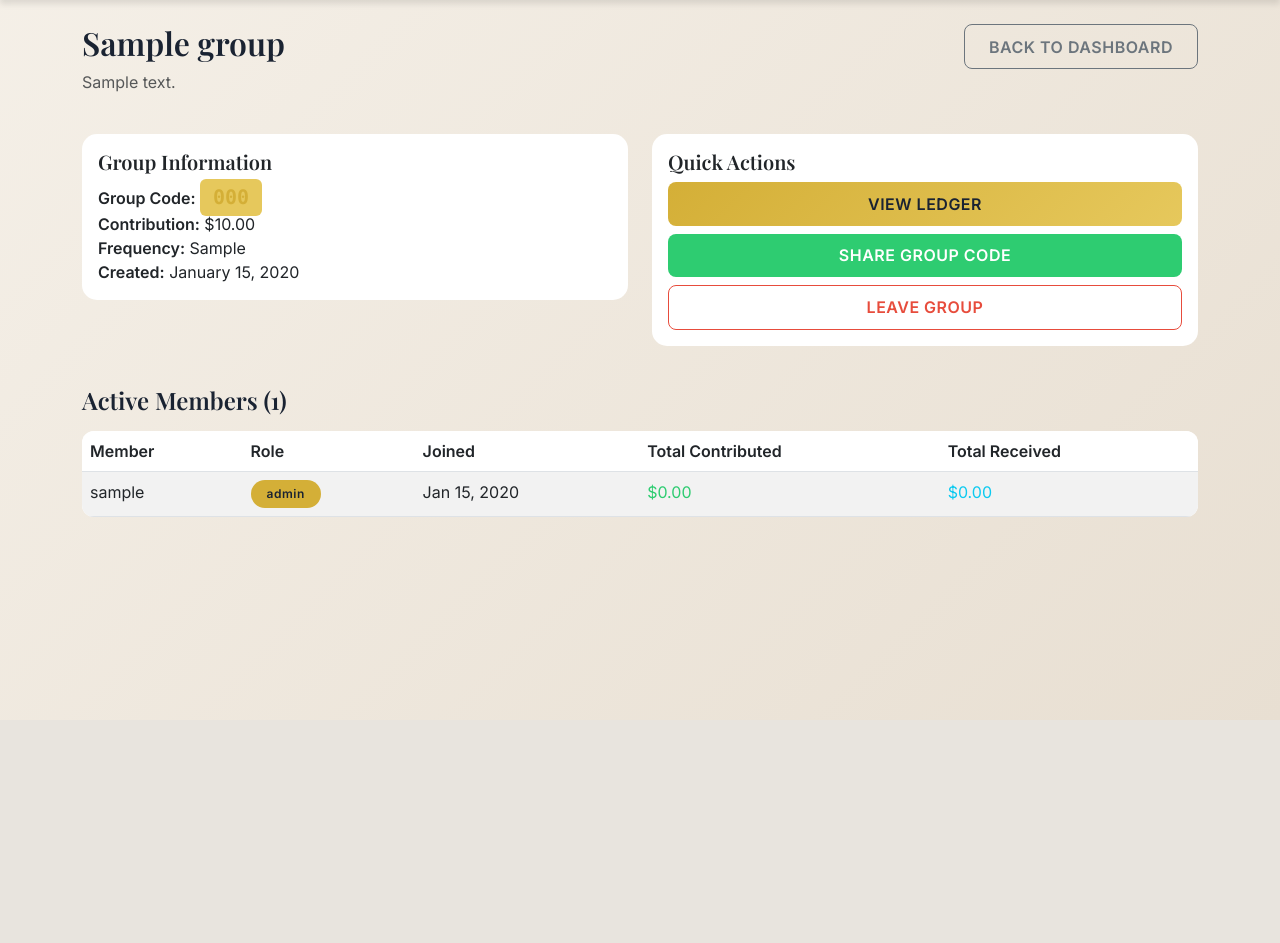
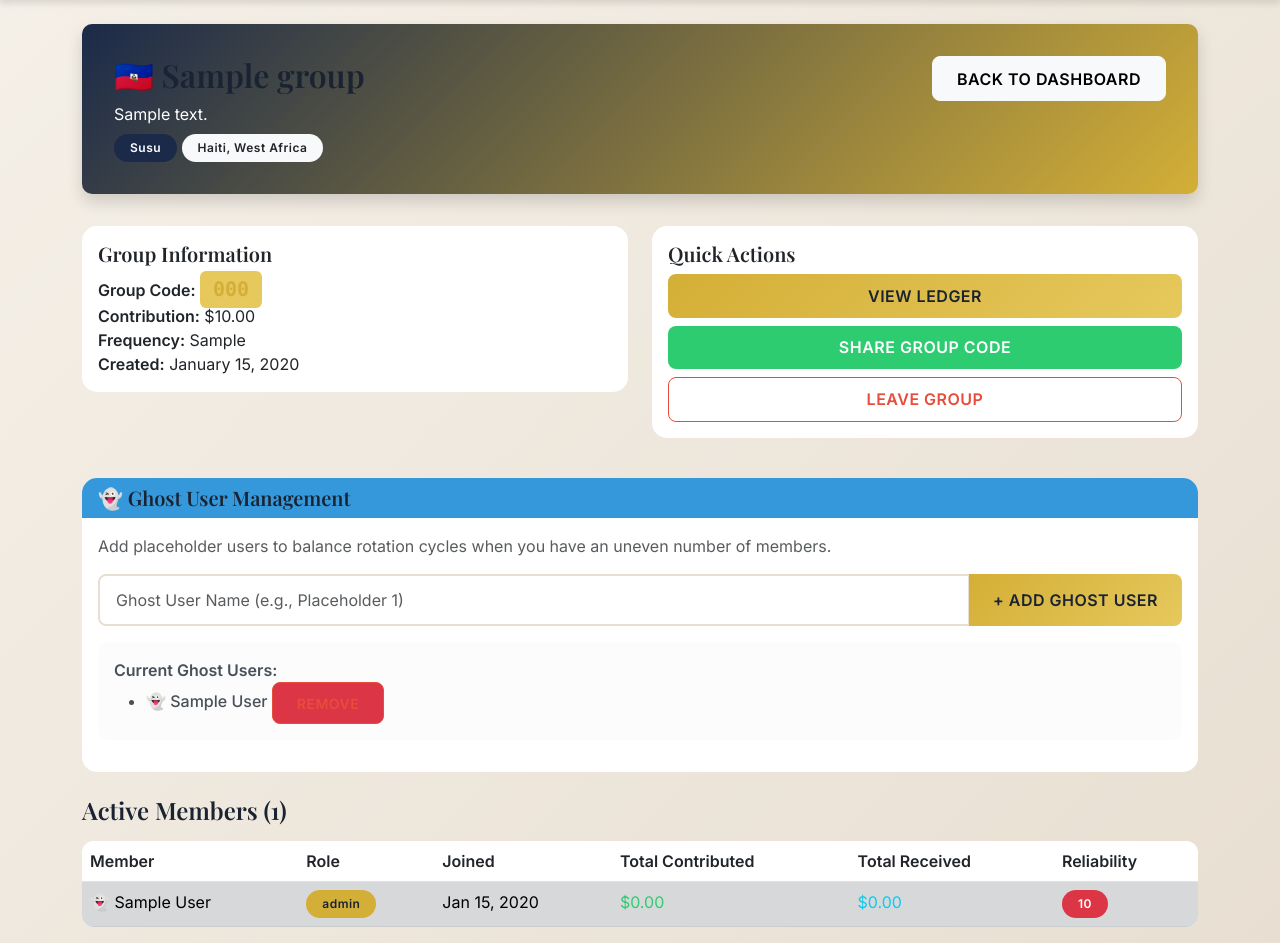
Before and after one commit to Esmeraldakandis/Tikob, a Flask app: page /group/1 in a window 1280 px wide. Shown: the part 80-1023 px from the top of the page. Before the commit the page ends 597 px from the top, so only its background shows below. Run offline with Flask 3, Linux system fonts and the light colour scheme; the visitor is signed in with stand-in values (Sample User, id 1); tables that the repository leaves empty hold one stand-in row (values such as "Sample post"); some libraries are stand-ins or nearby versions.

Commit message:
Add functionality to manage ghost users and integrate Plaid for financial tracking
Implement ghost user management endpoints and models in `app.py` and `app/models.py`. Add Plaid integration for bank accounts and personal transactions to `app/models.py` and `pyproject.toml`. Update `group_detail.html` to display group traditions and ghost user management. Introduce `money_management.html` for personal financial overview.

Replit-Commit-Author: Agent
Replit-Commit-Session-Id: d70df26f-f52b-44de-a5e5-f6adf72a946c
Replit-Commit-Checkpoint-Type: intermediate_checkpoint
Replit-Commit-Event-Id: 8dc8e3c7-701d-47c1-adab-e72fd504146c
Replit-Commit-Screenshot-Url: https://storage.googleapis.com/screenshot-production-us-central1/02313e56-0f41-46d7-9a29-6e86428b2481/d70df26f-f52b-44de-a5e5-f6adf72a946c/Q55K78L

```diff
--- a/app/app.py
+++ b/app/app.py
@@ -787,6 +787,212 @@ def generate_financial_insights(profile):
 
     return insights
 
+@app.route('/group/<int:group_id>/add-ghost-user', methods=['POST'])
+@login_required
+def add_ghost_user(group_id):
+    """Add a ghost (placeholder) user to a group for balanced rotations"""
+    from models import Member
+
+    group = Group.query.get_or_404(group_id)
+    membership = Member.query.filter_by(user_id=session['user_id'], group_id=group_id).first()
+
+    if not membership or membership.role != 'admin':
+        flash('Only group admins can add ghost users.', 'danger')
+        return redirect(url_for('group_detail', group_id=group_id))
+
+    ghost_name = request.form.get('ghost_name', 'Placeholder')
+
+    ghost_member = Member(
+        user_id=None,
+        group_id=group_id,
+        role='member',
+        is_active=True,
+        is_ghost=True,
+        ghost_name=ghost_name,
+        reliability_score=0,
+        approval_status='approved'
+    )
+
+    db.session.add(ghost_member)
+    db.session.commit()
+
+    flash(f'Ghost user "{ghost_name}" added successfully. You can use this for rotation balancing.', 'success')
+    return redirect(url_for('group_detail', group_id=group_id))
+
+@app.route('/group/<int:group_id>/remove-ghost/<int:member_id>', methods=['POST'])
+@login_required
+def remove_ghost_user(group_id, member_id):
+    """Remove a ghost user from a group"""
+    from models import Member
+
+    group = Group.query.get_or_404(group_id)
+    admin_membership = Member.query.filter_by(user_id=session['user_id'], group_id=group_id).first()
+
+    if not admin_membership or admin_membership.role != 'admin':
+        flash('Only group admins can remove ghost users.', 'danger')
+        return redirect(url_for('group_detail', group_id=group_id))
+
+    ghost_member = Member.query.get_or_404(member_id)
+
+    if not ghost_member.is_ghost:
+        flash('This is not a ghost user.', 'danger')
+        return redirect(url_for('group_detail', group_id=group_id))
+
+    db.session.delete(ghost_member)
+    db.session.commit()
+
+    flash('Ghost user removed successfully.', 'success')
+    return redirect(url_for('group_detail', group_id=group_id))
+
+@app.route('/plaid/create-link-token', methods=['POST'])
+@login_required
+def create_plaid_link_token():
+    """Create Plaid Link token for bank account linking"""
+    try:
+        import plaid
+        from plaid.api import plaid_api
+        from plaid.model.link_token_create_request import LinkTokenCreateRequest
+        from plaid.model.link_token_create_request_user import LinkTokenCreateRequestUser
+        from plaid.model.products import Products
+        from plaid.model.country_code import CountryCode
+        import os
+
+        plaid_client_id = os.getenv('PLAID_CLIENT_ID')
+        plaid_secret = os.getenv('PLAID_SECRET')
+        plaid_env = os.getenv('PLAID_ENV', 'sandbox')
+
+        if not plaid_client_id or not plaid_secret:
+            return jsonify({'error': 'Plaid API keys not configured'}), 400
+
+        host = plaid.Environment.Sandbox if plaid_env == 'sandbox' else plaid.Environment.Production
+
+        configuration = plaid.Configuration(
+            host=host,
+            api_key={
+                'clientId': plaid_client_id,
+                'secret': plaid_secret,
+                'plaidVersion': '2020-09-14'
+            }
+        )
+
+        api_client = plaid.ApiClient(configuration)
+        client = plaid_api.PlaidApi(api_client)
+
+        link_request = LinkTokenCreateRequest(
+            products=[Products('transactions'), Products('auth')],
+            client_name="TiKòb - Community Savings",
+            country_codes=[CountryCode('US')],
+            language='en',
+            user=LinkTokenCreateRequestUser(
+                client_user_id=str(session['user_id'])
+            )
+        )
+
+        response = client.link_token_create(link_request)
+        return jsonify(response.to_dict())
+
+    except Exception as e:
+        return jsonify({'error': str(e)}), 400
+
+@app.route('/plaid/exchange-token', methods=['POST'])
+@login_required
+def exchange_plaid_token():
+    """Exchange Plaid public token for access token"""
+    try:
+        import plaid
+        from plaid.api import plaid_api
+        from plaid.model.item_public_token_exchange_request import ItemPublicTokenExchangeRequest
+        from models import PlaidAccount
+        import os
+
+        public_token = request.json.get('public_token')
+        institution_name = request.json.get('institution_name', 'Bank')
+
+        if not public_token:
+            return jsonify({'error': 'Public token required'}), 400
+
+        plaid_client_id = os.getenv('PLAID_CLIENT_ID')
+        plaid_secret = os.getenv('PLAID_SECRET')
+        plaid_env = os.getenv('PLAID_ENV', 'sandbox')
+
+        host = plaid.Environment.Sandbox if plaid_env == 'sandbox' else plaid.Environment.Production
+
+        configuration = plaid.Configuration(
+            host=host,
+            api_key={
+                'clientId': plaid_client_id,
+                'secret': plaid_secret,
+                'plaidVersion': '2020-09-14'
+            }
+        )
+
+        api_client = plaid.ApiClient(configuration)
+        client = plaid_api.PlaidApi(api_client)
+
+        exchange_request = ItemPublicTokenExchangeRequest(public_token=public_token)
+        exchange_response = client.item_public_token_exchange(exchange_request)
+
+        access_token = exchange_response['access_token']
+        item_id = exchange_response['item_id']
+
+        plaid_account = PlaidAccount(
+            user_id=session['user_id'],
+            access_token=access_token,
+            item_id=item_id,
+            institution_name=institution_name,
+            is_active=True
+        )
+
+        db.session.add(plaid_account)
+        db.session.commit()
+
+        flash(f'Bank account linked successfully to {institution_name}!', 'success')
+        return jsonify({'success': True, 'item_id': item_id})
+
+    except Exception as e:
+        return jsonify({'error': str(e)}), 400
+
+@app.route('/money-management')
+@login_required
+def money_management():
+    """Personal money management dashboard"""
+    from models import PlaidAccount, PersonalTransaction
+    from sqlalchemy import func
+    from datetime import datetime, timedelta
+
+    plaid_accounts = PlaidAccount.query.filter_by(user_id=session['user_id'], is_active=True).all()
+
+    thirty_days_ago = datetime.utcnow() - timedelta(days=30)
+    recent_transactions = PersonalTransaction.query.filter(
+        PersonalTransaction.user_id == session['user_id'],
+        PersonalTransaction.transaction_date >= thirty_days_ago
+    ).order_by(PersonalTransaction.transaction_date.desc()).limit(50).all()
+
+    total_income = db.session.query(func.sum(PersonalTransaction.amount)).filter(
+        PersonalTransaction.user_id == session['user_id'],
+        PersonalTransaction.is_income == True,
+        PersonalTransaction.transaction_date >= thirty_days_ago
+    ).scalar() or 0
+
+    total_expenses = db.session.query(func.sum(PersonalTransaction.amount)).filter(
+        PersonalTransaction.user_id == session['user_id'],
+        PersonalTransaction.is_income == False,
+        PersonalTransaction.transaction_date >= thirty_days_ago
+    ).scalar() or 0
+
+    net_savings = total_income - total_expenses
+
+    language = session.get('language', 'en')
+    proverb = get_random_proverb(language)
+
+    return render_template('money_management.html',
+                          plaid_accounts=plaid_accounts,
+                          recent_transactions=recent_transactions,
+                          total_income=total_income,
+                          total_expenses=total_expenses,
+                          net_savings=net_savings,
+                          proverb=proverb)
+
 @app.route('/set-language/<lang>')
 @login_required
 def set_language(lang):
@@ -798,10 +1004,12 @@ def set_language(lang):
 @app.context_processor
 def utility_processor():
     """Make utility functions available to all templates"""
+    from traditions_data import get_tradition_theme_colors
     return {
         'get_user_initials': get_user_initials,
         'get_avatar_color': get_avatar_color,
-        'get_community_phrase': get_community_phrase
+        'get_community_phrase': get_community_phrase,
+        'get_tradition_theme_colors': get_tradition_theme_colors
     }
 
 if __name__ == '__main__':
--- a/app/templates/group_detail.html
+++ b/app/templates/group_detail.html
@@ -3,8 +3,38 @@
 {% block title %}{{ group.name }} - TiKòb{% endblock %}
 
 {% block content %}
+{% if group.tradition %}
+{% set theme = get_tradition_theme_colors(group.tradition.name) %}
+<style>
+    .tradition-header {
+        background: linear-gradient(135deg, {{ theme.primary }}, {{ theme.secondary }});
+        color: white;
+        padding: 2rem;
+        border-radius: 10px;
+        margin-bottom: 2rem;
+    }
+    .tradition-badge {
+        background-color: {{ theme.primary }};
+        color: white;
+    }
+</style>
+{% endif %}
+
 <div class="row">
     <div class="col-12">
+        {% if group.tradition %}
+        <div class="tradition-header shadow">
+            <div class="d-flex justify-content-between align-items-start">
+                <div>
+                    <h2>{{ group.tradition.icon }} {{ group.name }}</h2>
+                    <p class="mb-2">{{ group.description or 'No description' }}</p>
+                    <span class="badge tradition-badge">{{ group.tradition.display_name }}</span>
+                    <span class="badge bg-light text-dark">{{ group.tradition.region }}</span>
+                </div>
+                <a href="{{ url_for('dashboard') }}" class="btn btn-light">Back to Dashboard</a>
+            </div>
+        </div>
+        {% else %}
         <div class="d-flex justify-content-between align-items-start mb-4">
             <div>
                 <h2>{{ group.name }}</h2>
@@ -12,6 +42,7 @@
             </div>
             <a href="{{ url_for('dashboard') }}" class="btn btn-outline-secondary">Back to Dashboard</a>
         </div>
+        {% endif %}
     </div>
 </div>
 
@@ -91,6 +122,45 @@
 {% endif %}
 {% endif %}
 
+{% if membership.role == 'admin' %}
+<div class="row mb-4">
+    <div class="col-12">
+        <div class="card">
+            <div class="card-header bg-info text-white">
+                <h5 class="mb-0">👻 Ghost User Management</h5>
+            </div>
+            <div class="card-body">
+                <p class="text-muted">Add placeholder users to balance rotation cycles when you have an uneven number of members.</p>
+                <form method="POST" action="{{ url_for('add_ghost_user', group_id=group.id) }}" class="d-inline">
+                    <input type="hidden" name="csrf_token" value="{{ csrf_token() }}"/>
+                    <div class="input-group mb-3">
+                        <input type="text" name="ghost_name" class="form-control" placeholder="Ghost User Name (e.g., Placeholder 1)" required>
+                        <button type="submit" class="btn btn-primary">+ Add Ghost User</button>
+                    </div>
+                </form>
+                {% set ghost_members = group.members|selectattr('is_ghost', 'equalto', True)|list %}
+                {% if ghost_members %}
+                <div class="alert alert-light">
+                    <strong>Current Ghost Users:</strong>
+                    <ul class="mb-0">
+                        {% for ghost in ghost_members %}
+                        <li>
+                            👻 {{ ghost.ghost_name or 'Ghost Member #' + ghost.id|string }}
+                            <form method="POST" action="{{ url_for('remove_ghost_user', group_id=group.id, member_id=ghost.id) }}" class="d-inline">
+                                <input type="hidden" name="csrf_token" value="{{ csrf_token() }}"/>
+                                <button type="submit" class="btn btn-sm btn-danger">Remove</button>
+                            </form>
+                        </li>
+                        {% endfor %}
+                    </ul>
+                </div>
+                {% endif %}
+            </div>
+        </div>
+    </div>
+</div>
+{% endif %}
+
 <div class="row">
     <div class="col-12">
         <h4 class="mb-3">Active Members ({{ member_stats|length }})</h4>
@@ -103,16 +173,32 @@
                         <th>Joined</th>
                         <th>Total Contributed</th>
                         <th>Total Received</th>
+                        <th>Reliability</th>
                     </tr>
                 </thead>
                 <tbody>
                     {% for stat in member_stats %}
-                    <tr>
-                        <td>{{ stat.member.user.username }}</td>
+                    <tr class="{{ 'table-secondary' if stat.member.is_ghost else '' }}">
+                        <td>
+                            {% if stat.member.is_ghost %}
+                            👻 {{ stat.member.ghost_name or 'Ghost Member #' + stat.member.id|string }}
+                            {% else %}
+                            {{ stat.member.user.username }}
+                            {% endif %}
+                        </td>
                         <td><span class="badge bg-{{ 'primary' if stat.member.role == 'admin' else 'secondary' }}">{{ stat.member.role }}</span></td>
                         <td>{{ stat.member.joined_at.strftime('%b %d, %Y') }}</td>
                         <td class="text-success">${{ "%.2f"|format(stat.total_contributed) }}</td>
                         <td class="text-info">${{ "%.2f"|format(stat.total_received) }}</td>
+                        <td>
+                            {% if stat.member.reliability_score >= 90 %}
+                            <span class="badge bg-success">{{ stat.member.reliability_score }}</span>
+                            {% elif stat.member.reliability_score >= 70 %}
+                            <span class="badge bg-warning">{{ stat.member.reliability_score }}</span>
+                            {% else %}
+                            <span class="badge bg-danger">{{ stat.member.reliability_score }}</span>
+                            {% endif %}
+                        </td>
                     </tr>
                     {% endfor %}
                 </tbody>
--- a/pyproject.toml
+++ b/pyproject.toml
@@ -11,6 +11,7 @@ dependencies = [
     "flask-talisman>=1.1.0",
     "flask-wtf>=1.2.2",
     "gunicorn>=23.0.0",
+    "plaid-python>=37.1.0",
     "psycopg2-binary>=2.9.11",
     "pytest>=9.0.1",
     "pytest-flask>=1.3.0",
```
Also changed, not shown: app/models.py (+42 -1 lines), app/templates/money_management.html (added, +222 -0 lines), 2 other files.
